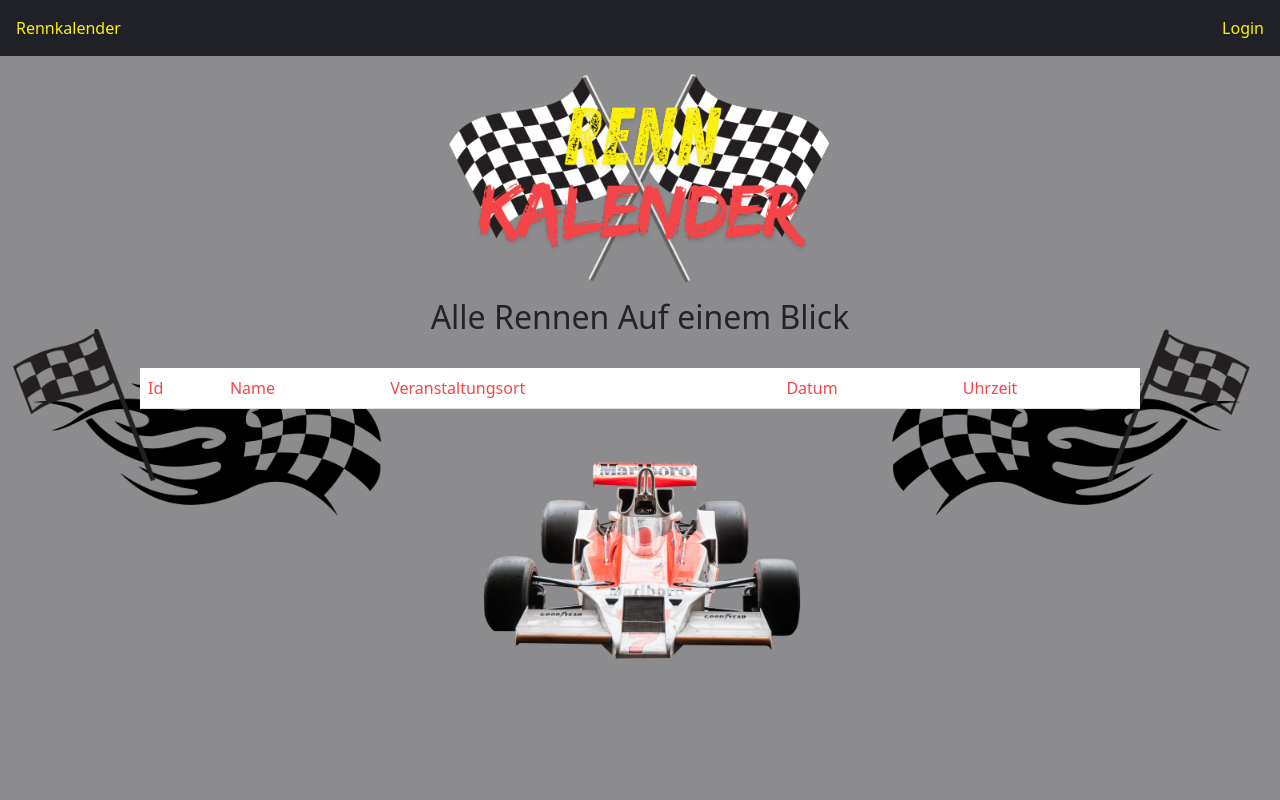
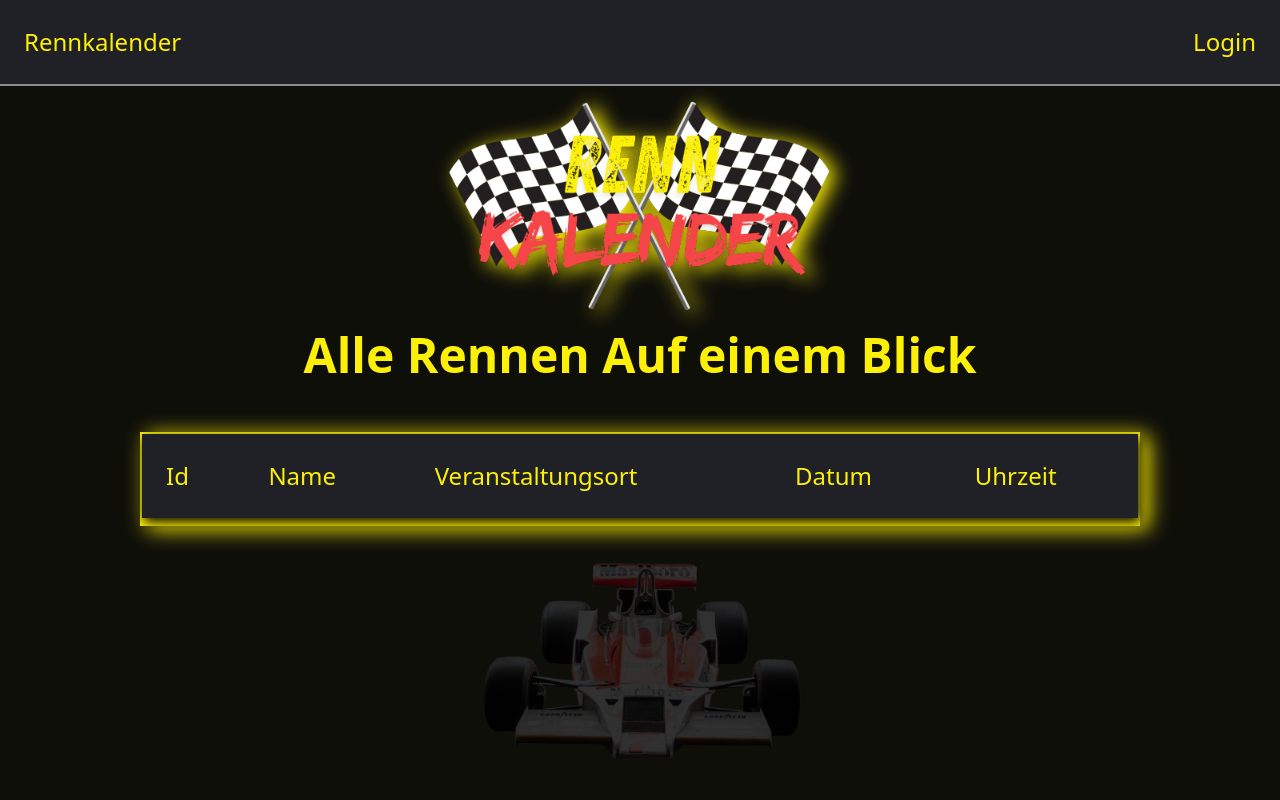
Before and after one commit to PatrickP1992/RennkalenderPatrick, a Symfony app: template app/templates/main/index.html.twig in a window 1280 px wide. Run offline with Twig, Linux system fonts and the light colour scheme; the template is opened without the code that fills it, so the values that code supplies are empty; style sheets or scripts are compiled from the project's sources; some libraries are stand-ins or nearby versions.

Commit message:
CSS angepasst
Front-End Kalender angepasst

```diff
--- a/app/assets/styles/css/rennkalender.css
+++ b/app/assets/styles/css/rennkalender.css
@@ -1,8 +1,12 @@
+@charset "UTF-8";
 header {
   background-color: #1F2126;
   border-bottom: 2px solid #8C8B8D;
   color: #FDF008;
   padding: 1rem;
+}
+header a {
+  color: #FDF008;
 }
 header .header-nav {
   display: flex;
@@ -13,9 +17,63 @@ header .header-nav .menu-navigation {
   gap: 2rem;
 }
 
+html {
+  font-size: 18px;
+}
+@media only screen and (max-width: 7600px) {
+  html {
+    font-size: 24px;
+  }
+}
+@media only screen and (max-width: 550px) {
+  html {
+    font-size: 26px;
+  }
+}
+
 body {
-  background-color: #8C8B8D;
-  overflow: hidden;
+  background-color: #0F0F0A;
+  color: white;
+}
+
+/*
+Anpassungen Überschriften
+*/
+h1, h2, h3, h4, h5 {
+  color: #FDF008;
+  font-weight: bold;
+}
+
+/*
+Anpassungen für die Frontend Tabelle
+ */
+table.my-table {
+  width: 100%;
+  border-collapse: collapse;
+  border: 2px solid #FDF008;
+  filter: drop-shadow(7px 3px 10px #FDF008);
+}
+table.my-table td {
+  padding: 1rem;
+  border: none;
+}
+table.my-table tr {
+  border: none;
+  background-color: rgba(31, 33, 38, 0.5);
+}
+table.my-table tr:nth-child(odd) {
+  filter: drop-shadow(2px 4px 6px black);
+  background-color: rgba(140, 139, 141, 0.9);
+}
+table.my-table thead {
+  border-bottom: 8px solid #FDF008;
+  color: #FDF008;
+}
+table.my-table thead tr {
+  background-color: #1F2126 !important;
+}
+table.my-table tbody tr td {
+  color: white;
 }
 
 .content-container {
@@ -27,6 +85,9 @@ body {
   display: flex;
   justify-content: center;
 }
+.content-container .logo-container img {
+  filter: drop-shadow(7px 3px 10px #FDF008);
+}
 .content-container .table-container {
   display: flex;
   flex-direction: column;
@@ -34,37 +95,40 @@ body {
   max-width: 1000px;
   width: 100%;
 }
+@media only screen and (max-width: 1056px) {
+  .content-container .table-container {
+    width: revert;
+  }
+}
 .content-container .table-container .table-botttom-corners {
   display: flex;
   justify-content: space-between;
   width: 100%;
   position: relative;
 }
+@media only screen and (max-width: 1324px) {
+  .content-container .table-container .table-botttom-corners {
+    display: none;
+  }
+}
 .content-container .table-container .table-botttom-corners .left-corner {
   position: absolute;
   left: -130px;
   bottom: -100px;
   z-index: -1;
+  filter: contrast(1.3);
 }
 .content-container .table-container .table-botttom-corners .right-corner {
   position: absolute;
   right: -130px;
   bottom: -100px;
   z-index: -1;
+  filter: contrast(1.3);
 }
 .content-container .bottom-image {
   display: flex;
   justify-content: center;
-}
-
-.table {
-  color: #FDF008;
-}
-.table tr {
-  background-color: #1F2126;
-}
-.table td {
-  color: #F64548;
+  filter: brightness(0.2);
 }
 
 /*# sourceMappingURL=rennkalender.css.map */
--- a/app/assets/styles/scss/rennkalender/_header.scss
+++ b/app/assets/styles/scss/rennkalender/_header.scss
@@ -3,6 +3,10 @@ header{
   border-bottom: 2px solid $color-gray-light;
   color: $color-01;
   padding: 1rem;
+
+  a{
+    color: $color-01;
+  }
 
   .header-nav{
     display: flex;
--- a/app/assets/styles/scss/rennkalender/_variables.scss
+++ b/app/assets/styles/scss/rennkalender/_variables.scss
@@ -1,5 +1,6 @@
 $color-01: #FDF008;
 $color-02: #F64548;
 $color-03: #B35952;
+$color-04: #0F0F0A;
 $color-gray-light: #8C8B8D;
 $color-gray-dark: #1F2126;
--- a/app/templates/base.html.twig
+++ b/app/templates/base.html.twig
@@ -2,7 +2,7 @@
 <html>
     <head>
         <meta charset="UTF-8">
-        <title>{% block title %}Welcome!{% endblock %}</title>
+        <title>{% block title %}Rennkalender{% endblock %}</title>
         <link rel="stylesheet" href="https://cdn.jsdelivr.net/npm/bootstrap@5.3.2/dist/css/bootstrap.min.css" integrity="sha384-T3c6CoIi6uLrA9TneNEoa7RxnatzjcDSCmG1MXxSR1GAsXEV/Dwwykc2MPK8M2HN" crossorigin="anonymous">
         {{ importmap('app') }}
         <script src="https://cdn.jsdelivr.net/npm/bootstrap@5.3.2/dist/js/bootstrap.min.js" integrity="sha384-BBtl+eGJRgqQAUMxJ7pMwbEyER4l1g+O15P+16Ep7Q9Q+zqX6gSbd85u4mG4QzX+" crossorigin="anonymous"></script>
--- a/app/templates/main/index.html.twig
+++ b/app/templates/main/index.html.twig
@@ -12,7 +12,7 @@
             <h2>Alle Rennen Auf einem Blick</h2>
             <br>
 
-            <table class="table table-striped">
+            <table class="my-table">
                 <thead>
                 <tr>
                     <td>Id</td>
--- a/app/templates/rennveranstaltungs/index.html.twig
+++ b/app/templates/rennveranstaltungs/index.html.twig
@@ -12,7 +12,7 @@
         <h2>Rennveranstaltungen bearbeiten</h2>
         <br>
 
-        <table class="table table-striped">
+        <table class="table table-dark table-striped">
             <thead>
             <tr>
                 <td>Id</td>
```
Also changed, not shown: app/assets/styles/scss/rennkalender/_custom.scss (+79 -17 lines), 1 other file.
